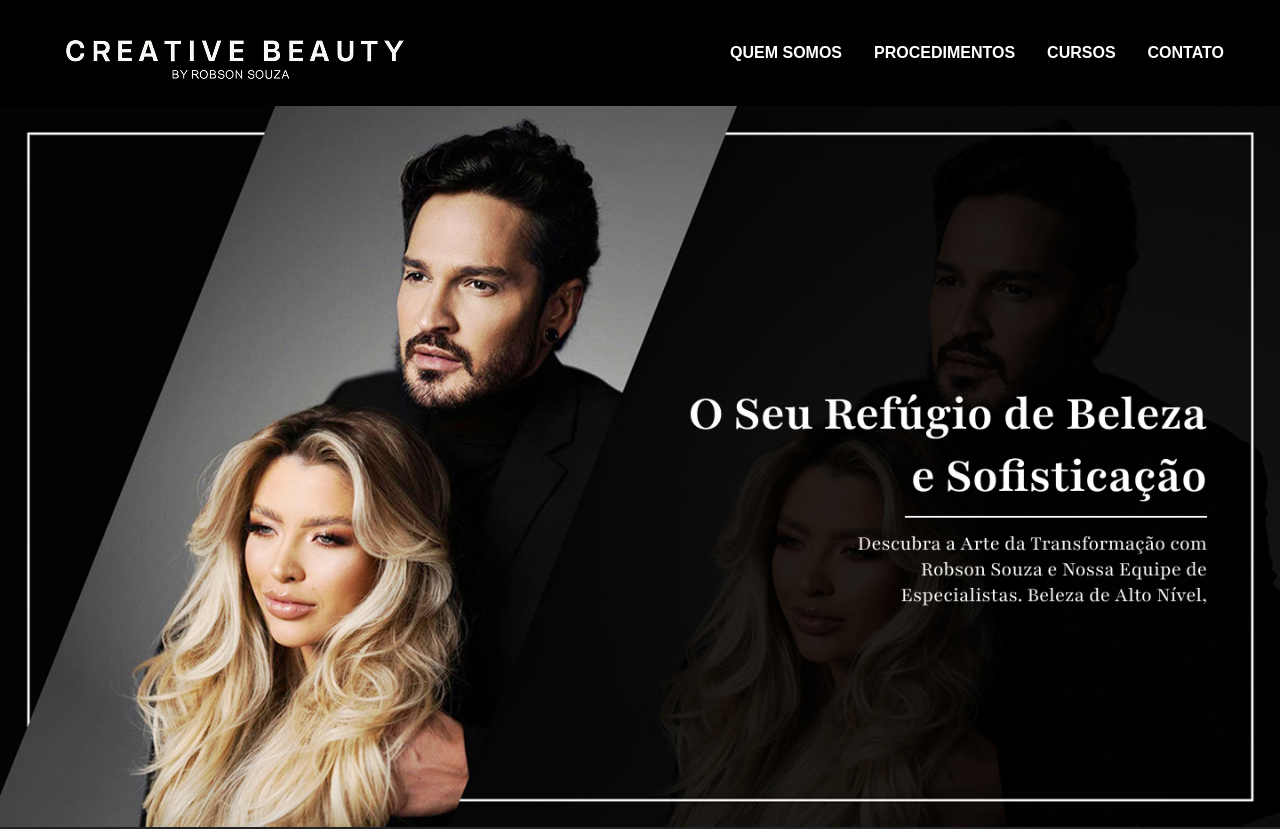
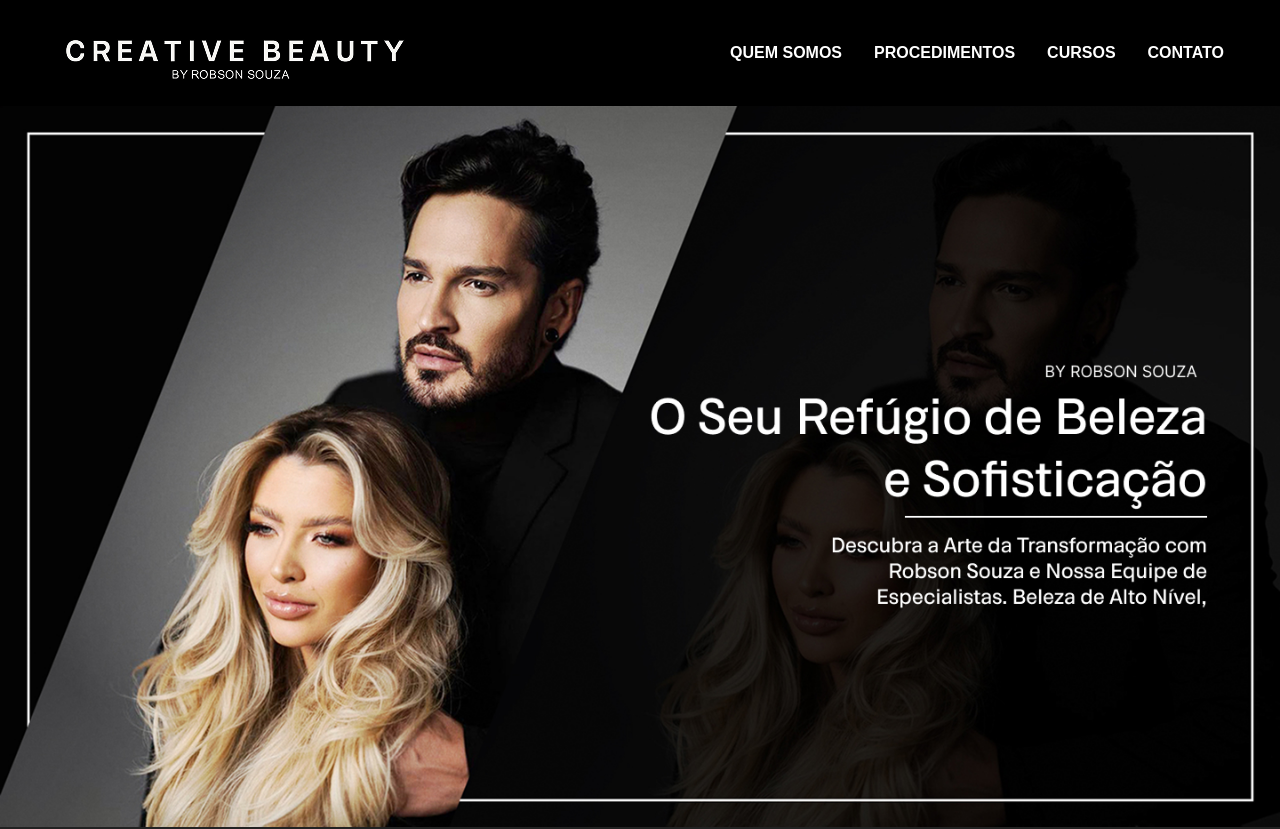
Before and after one commit to agenciane/creative-beauty, a Next.js app: page / in a window 1280 px wide. Shown: the top 829 px of the page. Built offline with nearby package versions, Linux system fonts and the light colour scheme; a web font is replaced by a local one.

Commit message:
feat: update main banner

```diff
--- a/src/app/page.tsx
+++ b/src/app/page.tsx
@@ -17,7 +17,7 @@ export default function Home() {
         <Menu />
         <section>
           <Image
-            src={'/BannerPrincipal.jpg'}
+            src={'/banner-main.jpg'}
             width={1440}
             height={811}
             alt="banner principal"
```
Also changed, not shown: public/banner-main.jpg (added).
